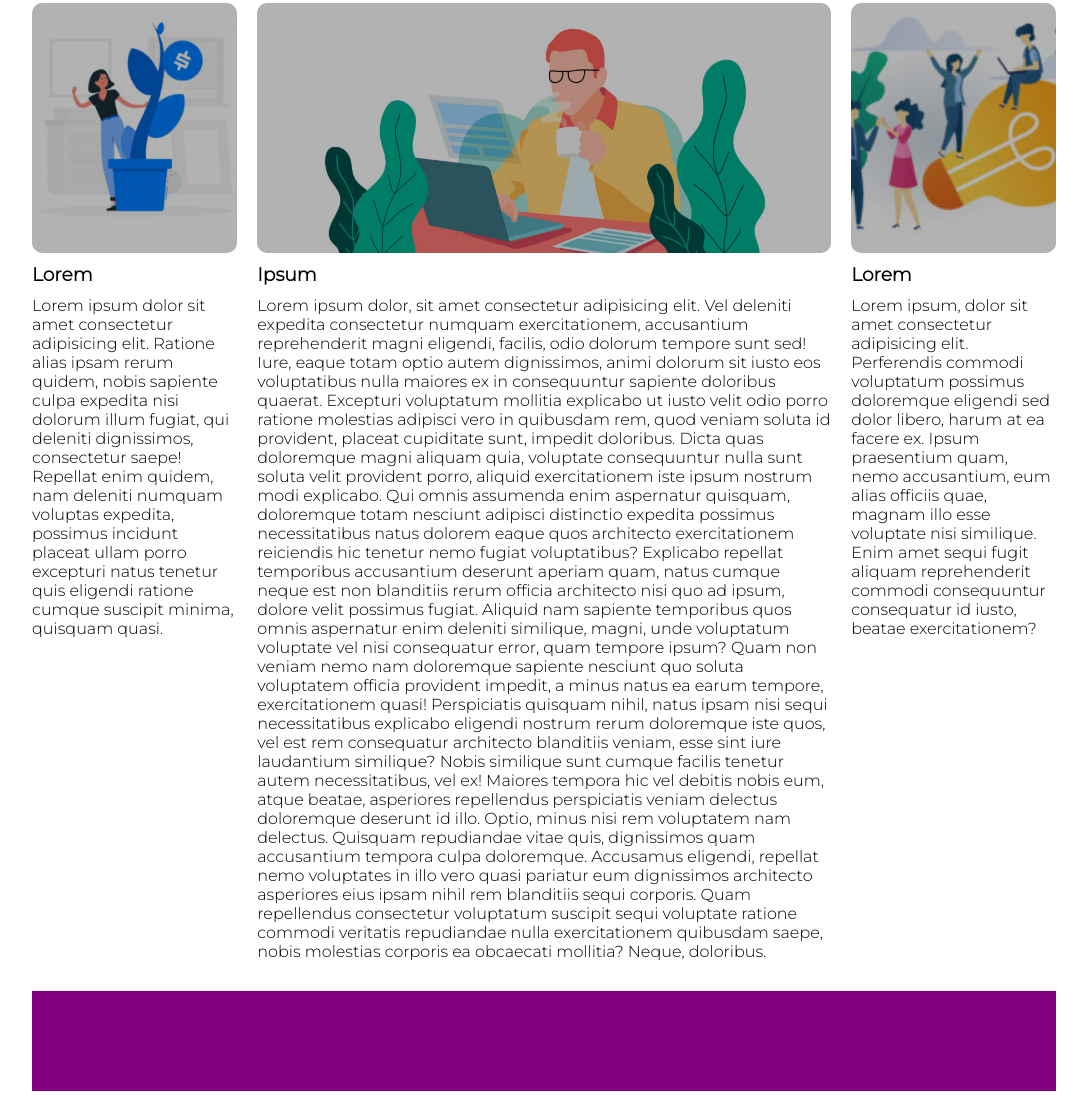
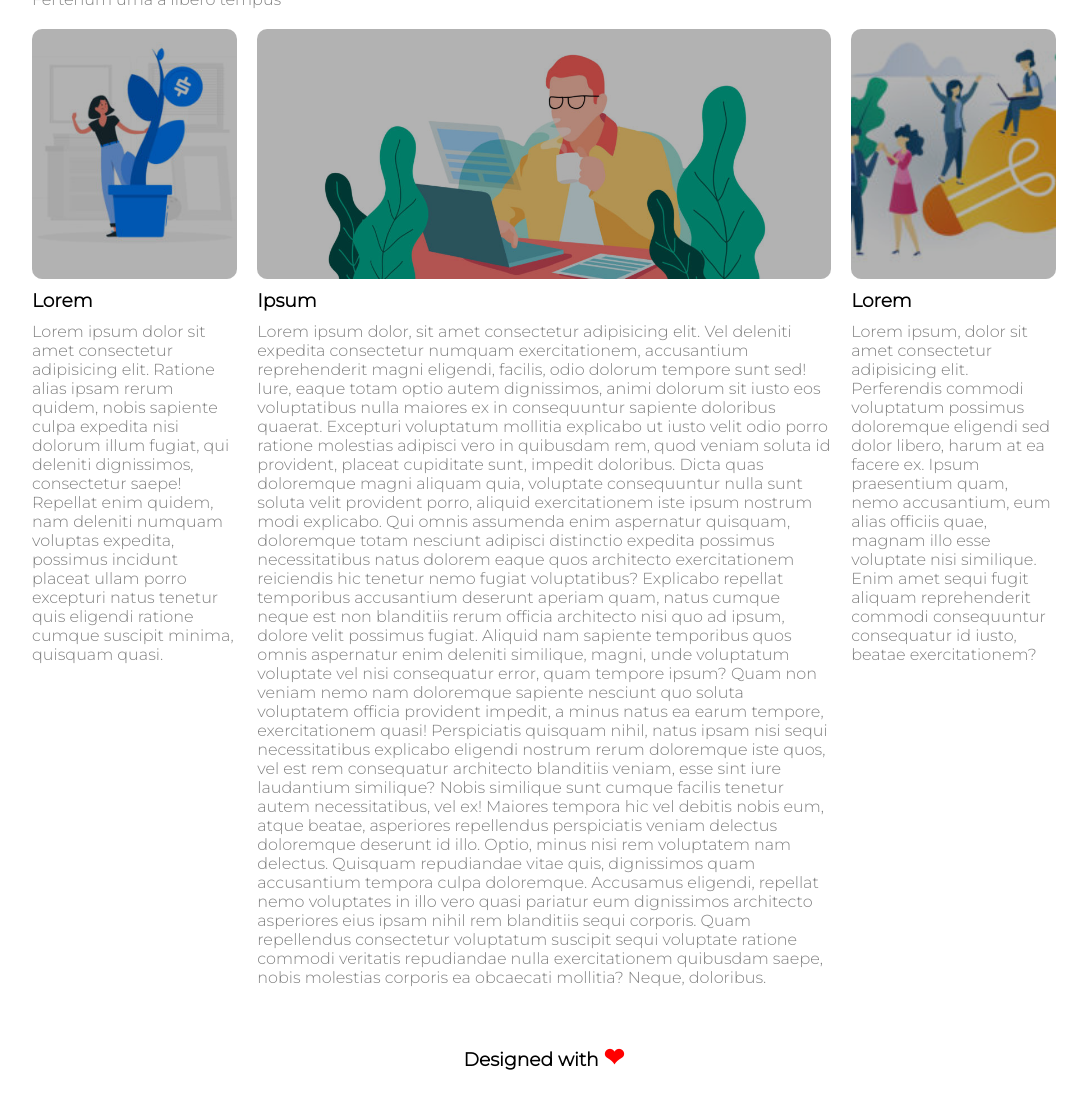
Before and after one commit to StefanoCeli/htmlcss-wp, a plain HTML site: page index.html in a window 1280 px wide. Shown: the part 739-1836 px from the top of the page, without its empty margins (96-1183 px from the left). Drawn offline with Linux system fonts and the light colour scheme.

Commit message:
Footer completato e colorato i paragrafi (fine esercizio)

```diff
--- a/css/style.css
+++ b/css/style.css
@@ -42,8 +42,8 @@ nav li a{
 }
 
 nav li a:hover{
-color: black;
-text-decoration: underline;
+  color: black;
+  text-decoration: underline;
 }
 
 .banner{
@@ -56,8 +56,11 @@ text-decoration: underline;
 .banner .banner-text{
   width: 55%;
   height: 100%;
-  color: white;
+  color: #fff;
   padding: 25% 3% 5%;
+}
+.banner .banner-text h2{
+  font-size: 30px;
 }
 
 .opacity{
@@ -77,6 +80,14 @@ main{
 
 main .title{
   margin-bottom: 20px;
+}
+
+main .title h1{
+  font-size: 40px;
+}
+
+main p{
+  color: gray;
 }
 
 .left-side, .right-side, .center{
@@ -114,14 +125,19 @@ main .right-side .image-right{
   background-position:center ;
 }
 main h3{
-  padding: 10px 0;
+  margin: 10px 0;
 }
 /* /MAIN */
 
 /* FOOTER */
 
 footer{
-  background-color: purple;
-  height: 100px;
+  padding: 25px 0;
+  text-align: center;
+}
+footer h3::after{
+  content: '\2764';
+  color: red;
+  font-size: 25px;
 }
 /* /FOOTER */
--- a/index.html
+++ b/index.html
@@ -88,8 +88,8 @@
   <!-- /MAIN -->
 
   <!-- FOOTER -->
-  <footer class="">
-
+  <footer>
+    <h3>Designed with </h3>
   </footer>
   <!-- /FOOTER -->
 
```
